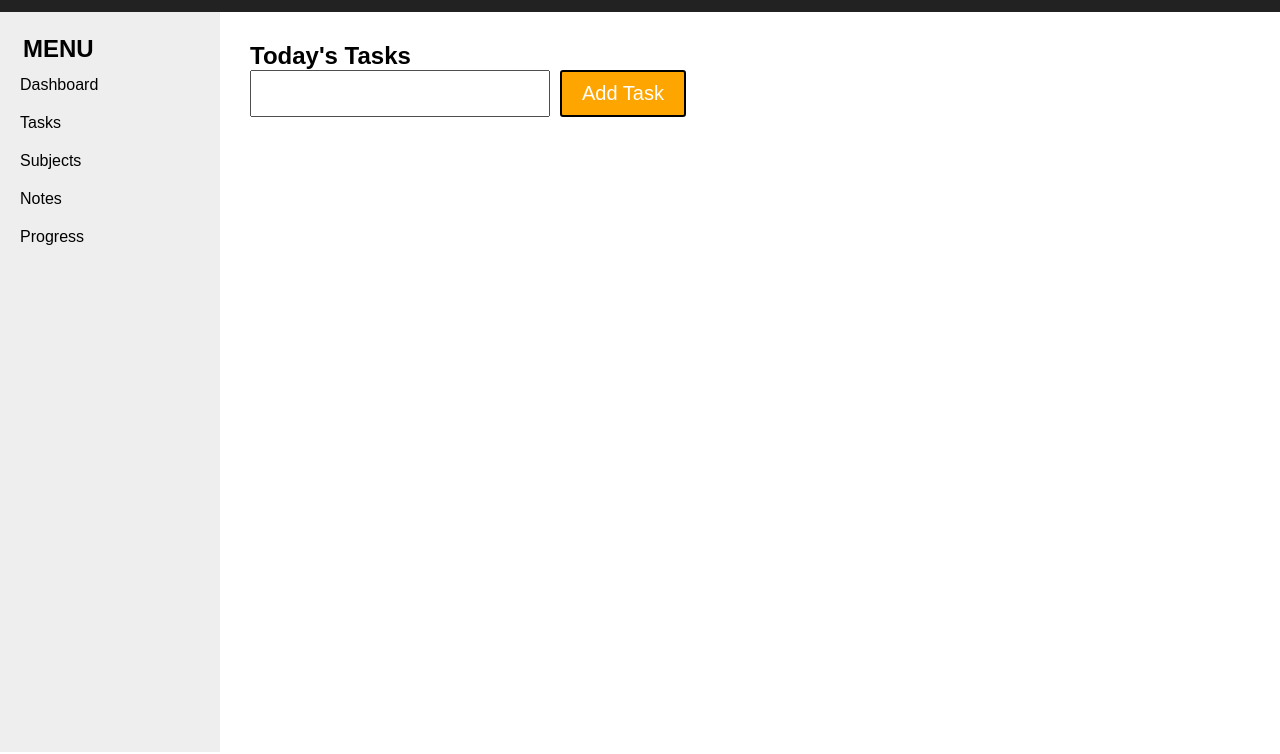
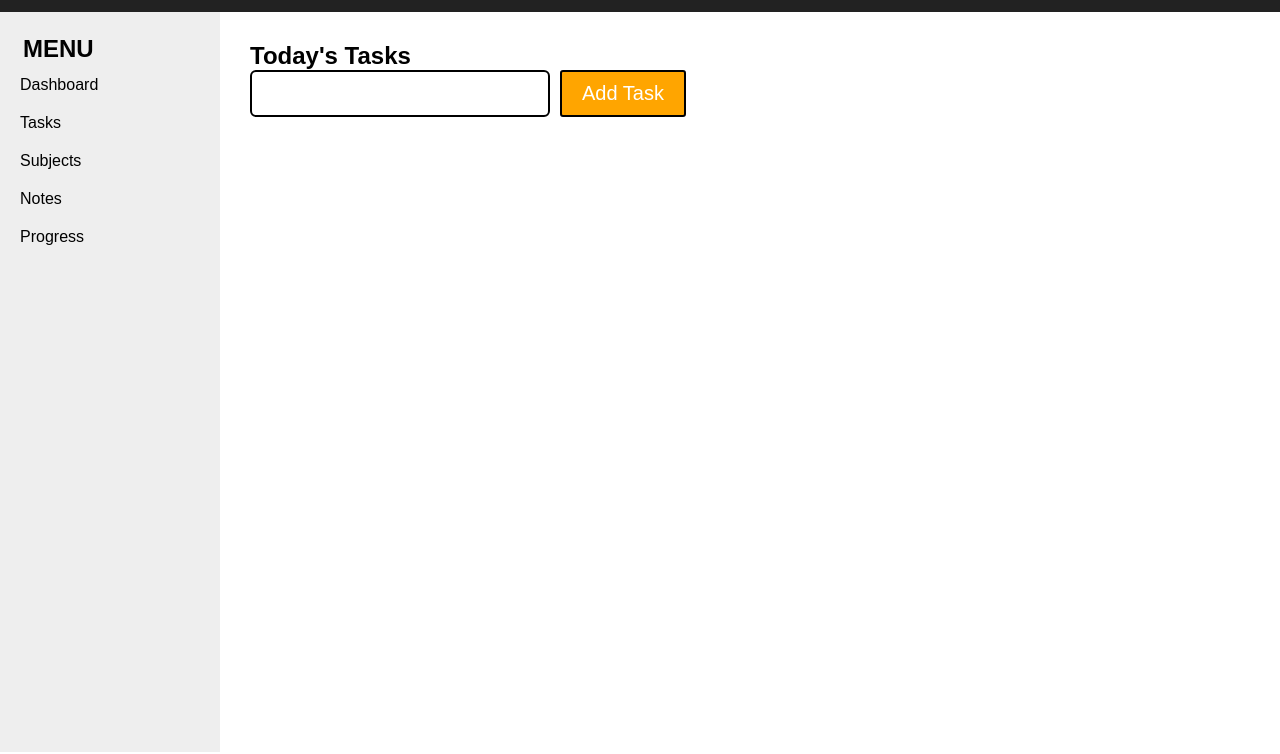
Before and after one commit to akuldhimal475-max/Study-OS, a plain HTML site: page index.html in a window 1280 px wide. In both pictures the pointer is over the input 400 px from the left and 139 px from the top of the page. Shown: the part 46-800 px from the top of the page. Drawn offline with Linux system fonts and the light colour scheme.

```diff
--- a/style.css
+++ b/style.css
@@ -46,9 +46,14 @@
   gap: 10px;
 }
 .task-input input {
+  border: 2px solid rgba(194, 181, 181, 0.482);
   font-size: 20px;
   padding: 10px;
   width: 300px;
+}
+.task-input input:hover {
+  border-color: black;
+  border-radius: 6px;
 }
 .addbtn {
   border: 2px solid black;
```
